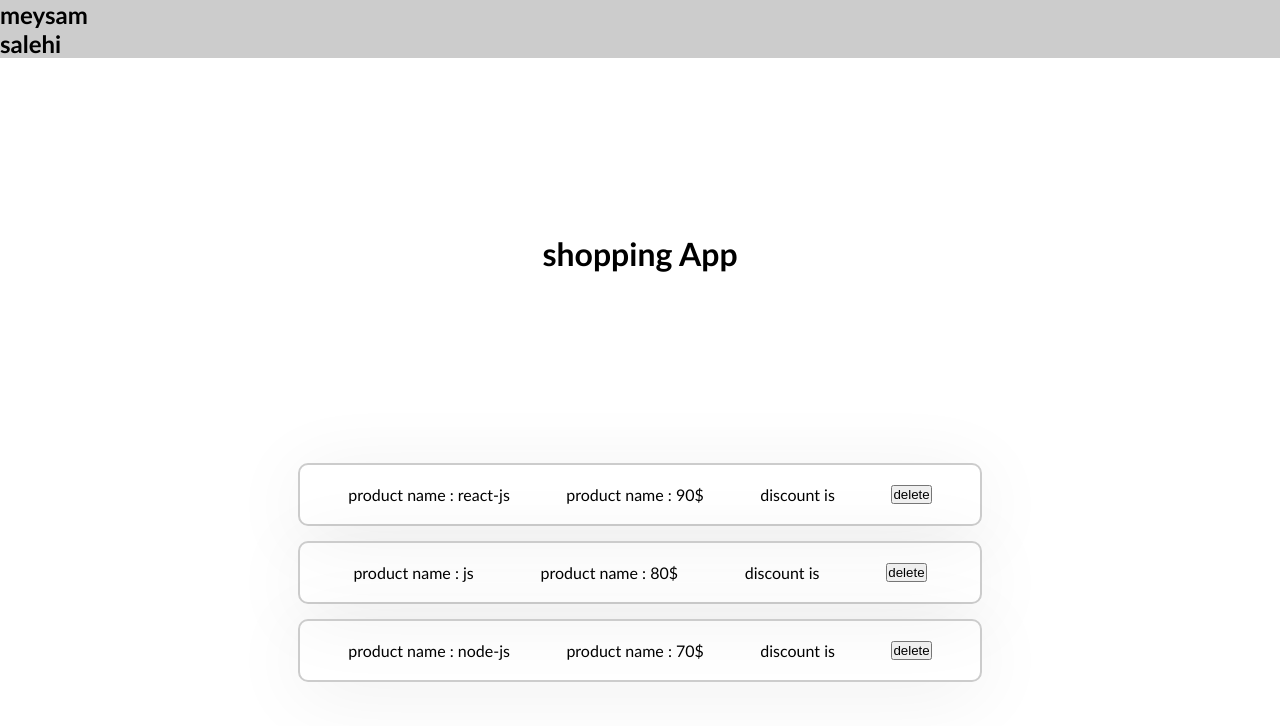
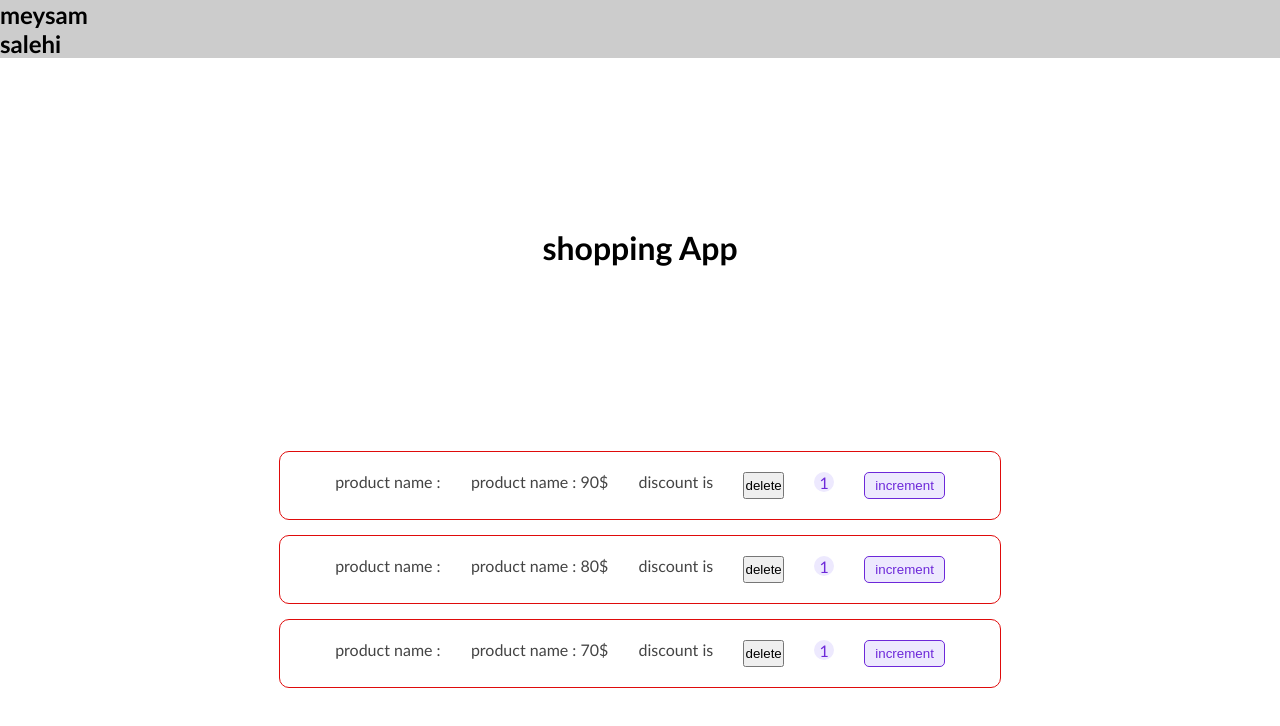
Before and after one commit to meysamsalehi/ReactTraining, a React (Create React App) app: page / in a window 1280 px wide. Shown: the top 726 px of the page. Built offline with nearby package versions, Linux system fonts and the light colour scheme.

Commit message:
Session26 => new way For Pass props to component and improve styles

```diff
--- a/src/Component/Product/Product.js
+++ b/src/Component/Product/Product.js
@@ -2,10 +2,12 @@ import styles from "./Product.module.css";
 const Product = (props) => {
   return (
     <div className={styles.product}>
-      <p>product name : {props.name}</p>
-      <p>product name : {props.price}</p>
-      <p> discount is {props.children}</p>
+      <p>product name : {props.product.name}</p>
+      <p>product name : {props.product.price}</p>
+      <p> discount is {props.product.children}</p>
       <button onClick={props.onDelete}>delete</button>
+      <span className={styles.value}>{props.product.quantity}</span>
+      <button className={`${styles.button} ${styles.inc}`}>increment</button>
     </div>
   );
 };
--- a/src/Component/Product/Product.module.css
+++ b/src/Component/Product/Product.module.css
@@ -1,10 +1,36 @@
 .product {
-  border: 2px solid #ccc;
-  padding: 20px;
+  border: 1px solid rgb(223, 11, 11);
   border-radius: 10px;
-  box-shadow: 0 10px 80px rgba(0, 0, 0, 0.065);
+  padding: 20px 40px;
   display: flex;
   justify-content: space-around;
   width: 40rem;
   margin-top: 15px;
+  color: #444;
 }
+
+.button {
+  color: #6d28d9;
+  background-color: #fff;
+  border: 1px solid #6d28d9;
+  border-radius: 5px;
+  outline: none;
+  padding: 5px 10px;
+  cursor: pointer;
+}
+
+.inc {
+  background-color: #ede9fe;
+}
+
+.value {
+  display: inline-block;
+  color: #6d28d9;
+  width: 20px;
+  height: 20px;
+  background-color: #ede9fe;
+  border-radius: 50%;
+  display: flex;
+  align-items: center;
+  justify-content: center;
+}
--- a/src/Component/ProductList/ProductList.js
+++ b/src/Component/ProductList/ProductList.js
@@ -3,9 +3,9 @@ import Product from "../Product/Product";
 class ProductList extends Component {
   state = {
     products: [
-      { title: "react-js", price: "90$", id: 1 },
-      { title: "js", price: "80$", id: 2 },
-      { title: "node-js", price: "70$", id: 3 },
+      { title: "react-js", price: "90$", id: 1, quantity: 1 },
+      { title: "js", price: "80$", id: 2, quantity: 1 },
+      { title: "node-js", price: "70$", id: 3, quantity: 1 },
     ],
   };
 
@@ -20,8 +20,10 @@ class ProductList extends Component {
         {this.state.products.map((product) => {
           return (
             <Product
-              name={product.title}
-              price={product.price}
+              // name={product.title}
+              // price={product.price}
+              // quantity={product.quantity}
+              product={product}
               onDelete={() => this.removeHandler(product.id)}
             />
           );
```
